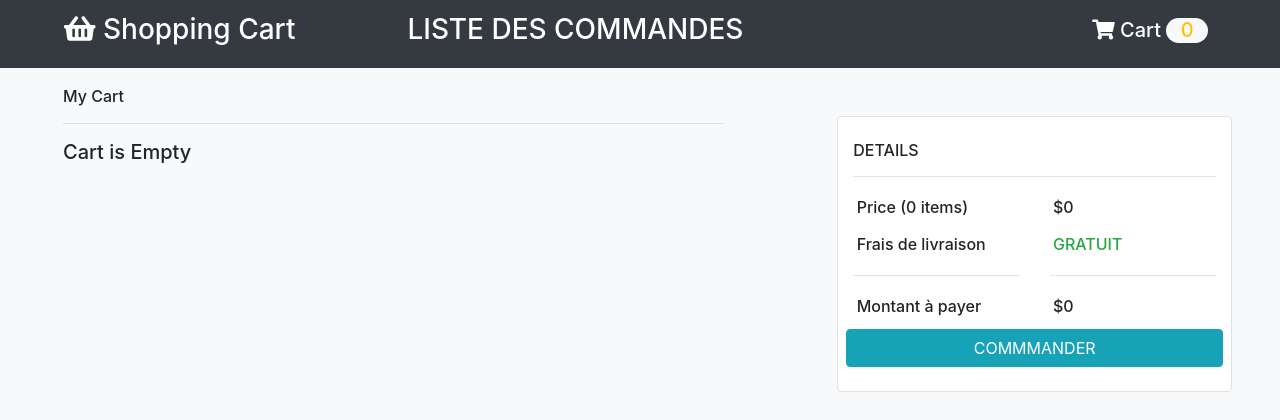
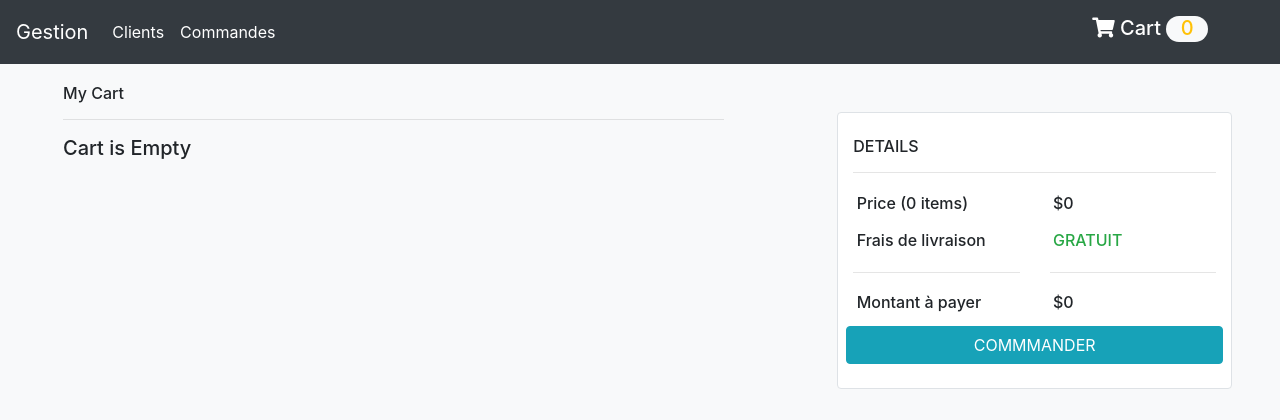
Before and after one commit to Harold237/conciergerie, a PHP site: page /cart.php?num=1 in a window 1280 px wide. Shown: the top 420 px of the page. Run offline with PHP 8.4, Linux system fonts and the light colour scheme; some libraries are stand-ins or nearby versions.

Commit message:
régler-gestion-commande4

```diff
--- a/ListeCommande.php
+++ b/ListeCommande.php
@@ -52,7 +52,7 @@ if(isset($_GET['action']) && $_GET['action']=='supprimer' ){
                 <td><?=$row['status_order']?></td>
                 <td><?=$row['num_client']?></td>
                 <td><a href="detail_commande.php?id=<?=$row['num_order']?>"><i class="fas fa-edit" ></i></a></td>
-                <td><a href="listeCommande.php?action=supprimer&id=<?=$row['num_order']?>;"><i class="fas fa-trash-alt" style="color: red;"></i></a></td>
+                <td><a href="listeCommande.php?action=supprimer&id=<?=$row['num_order']?>"><i class="fas fa-trash-alt" style="color: red;"></i></a></td>
 
             </tr>
             <?php
--- a/clients.php
+++ b/clients.php
@@ -18,6 +18,7 @@
 <?php
 include ('./connexion.php');
 include ('navbar.php');
+session_unset();
 ?>
 <div class="input-group" style="text-align: center;margin-left:20%;margin-bottom: 5%;">
 <form action="clients.php" method="post" class="d-flex">
--- a/header.php
+++ b/header.php
@@ -1,26 +1,16 @@
 
 <header id="header">
     <nav class="navbar navbar-expand-lg navbar-dark bg-dark">
-        <a href="index.php" class="navbar-brand">
-            <h3 class="px-5">
-                <i class="fas fa-shopping-basket"></i> Shopping Cart
-            </h3>
-        </a>
-        <a href="ListeCommande.php" class="navbar-brand">
-            <h3 class="px-5">
-                LISTE DES COMMANDES
-            </h3>
-        </a>
-        <button class="navbar-toggler"
-                type="button"
-                data-toggle="collapse"
-                data-target = "#navbarNavAltMarkup"
-                aria-controls="navbarNavAltMarkup"
-                aria-expanded="false"
-                aria-label="Toggle navigation"
-        >
+        <a class="navbar-brand" href="#">Gestion</a>
+        <button class="navbar-toggler" type="button" data-toggle="collapse" data-target="#navbarNavAltMarkup" aria-controls="navbarNavAltMarkup" aria-expanded="false" aria-label="Toggle navigation">
             <span class="navbar-toggler-icon"></span>
         </button>
+        <div class="collapse navbar-collapse" id="navbarNavAltMarkup">
+            <div class="navbar-nav" >
+                <a class="nav-item nav-link active" href="clients.php" style="color: white;">Clients <span class="sr-only">(current)</span></a>
+                <a class="nav-item nav-link" href="listeCommande.php" style="color: white;">Commandes</a>
+            </div>
+        </div>
 
         <div class="collapse navbar-collapse" id="navbarNavAltMarkup">
             <div class="mr-auto"></div>
--- a/navbar.php
+++ b/navbar.php
@@ -9,4 +9,5 @@
             <a class="nav-item nav-link" href="listeCommande.php" style="color: white;">Commandes</a>
         </div>
     </div>
+
 </nav>
```
Also changed, not shown: commander.php (+5 -2 lines).
